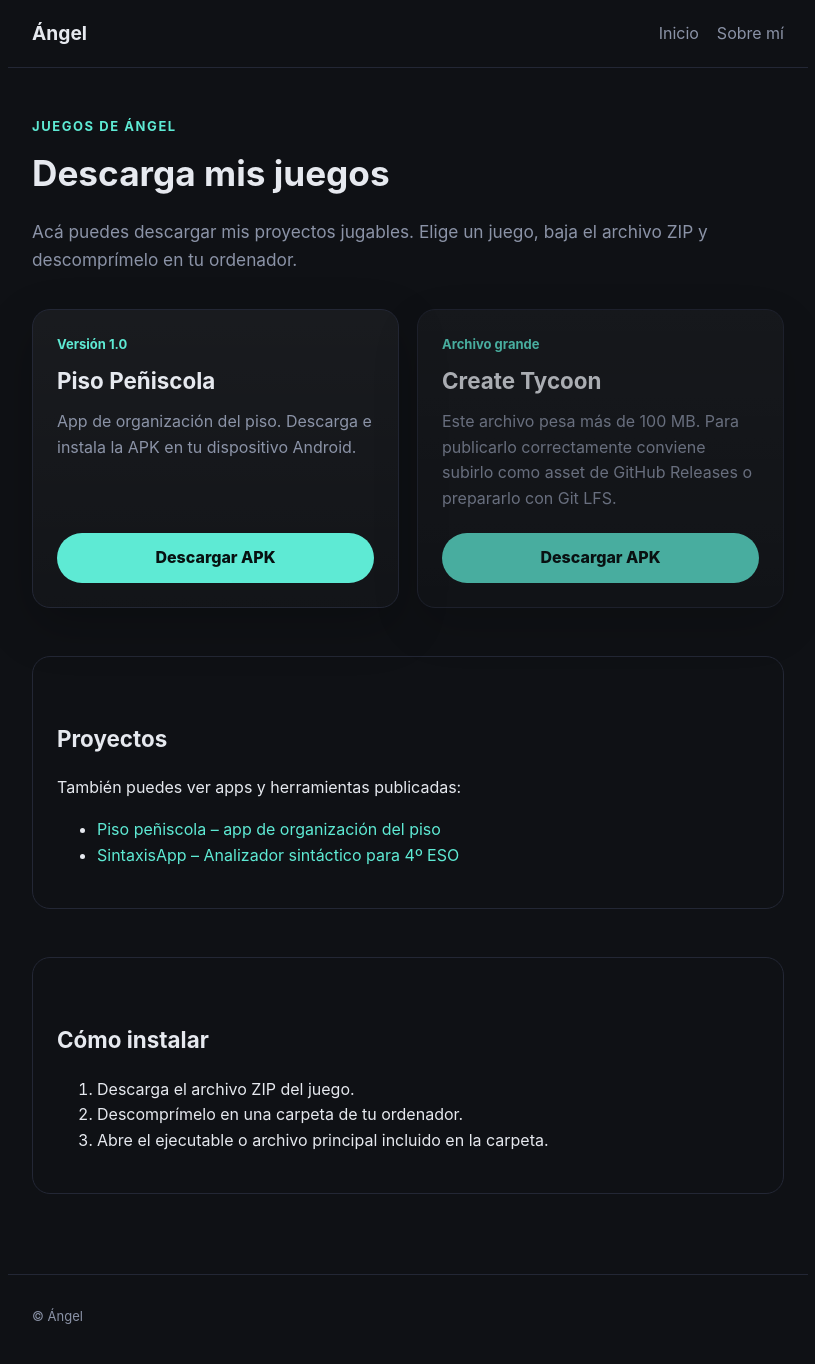
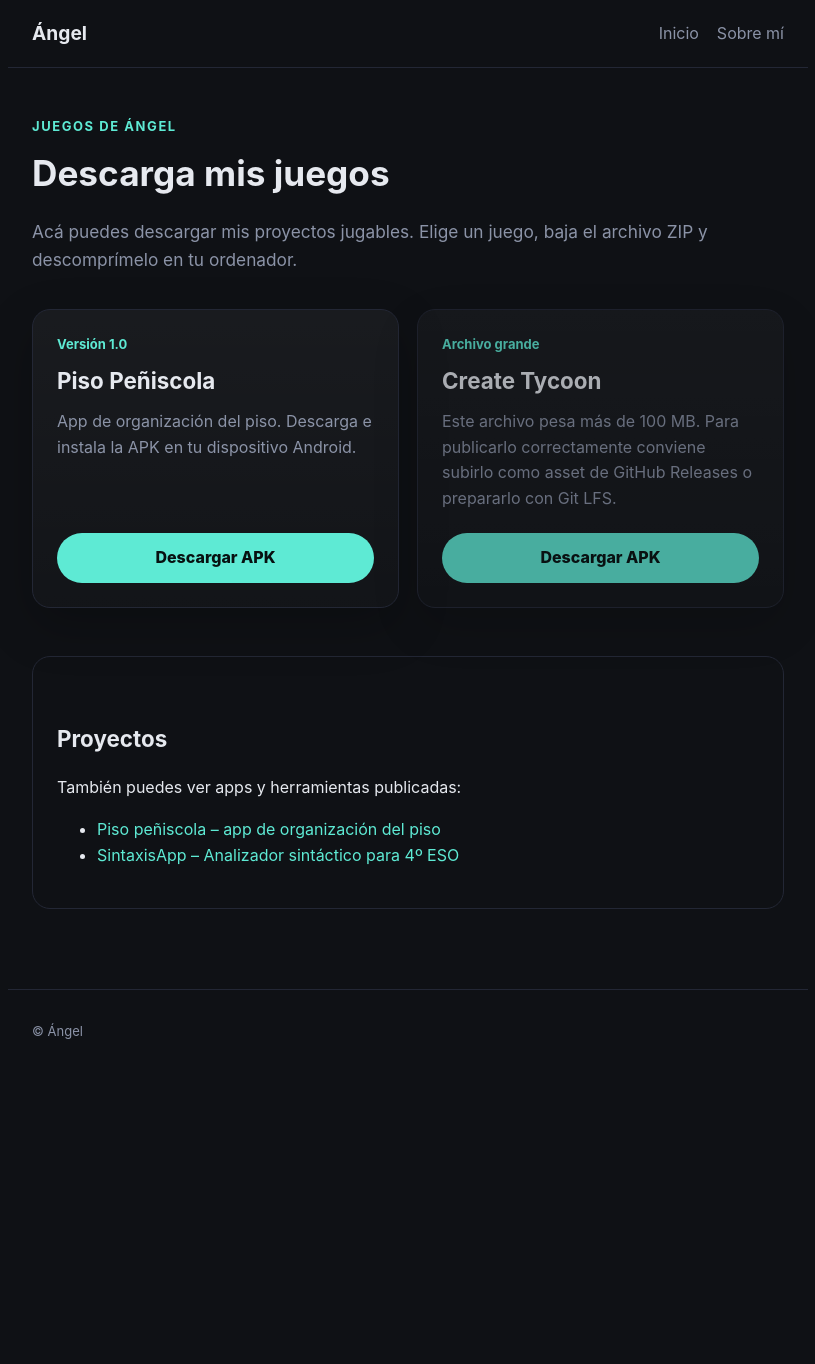
Before and after one commit to angelTomo9/angelTomo9.github.io, a Jekyll site: the page built from index.md, in a window 1280 px wide. Shown: the whole page, without its empty margins (232-1047 px from the left). Built offline with Jekyll 4.4.1, drawn with Linux system fonts in a browser that asks for light colours; after the commit the page ends 1079 px from its top, so only the background shows below that.

Commit message:
Eliminar seccion como instalar

```diff
--- a/index.md
+++ b/index.md
@@ -37,12 +37,3 @@ permalink: /
     <li><a href="{{ '/sintaxis/' | relative_url }}">SintaxisApp – Analizador sintáctico para 4º ESO</a></li>
   </ul>
 </section>
-
-<section class="notes">
-  <h2>Cómo instalar</h2>
-  <ol>
-    <li>Descarga el archivo ZIP del juego.</li>
-    <li>Descomprímelo en una carpeta de tu ordenador.</li>
-    <li>Abre el ejecutable o archivo principal incluido en la carpeta.</li>
-  </ol>
-</section>
```
